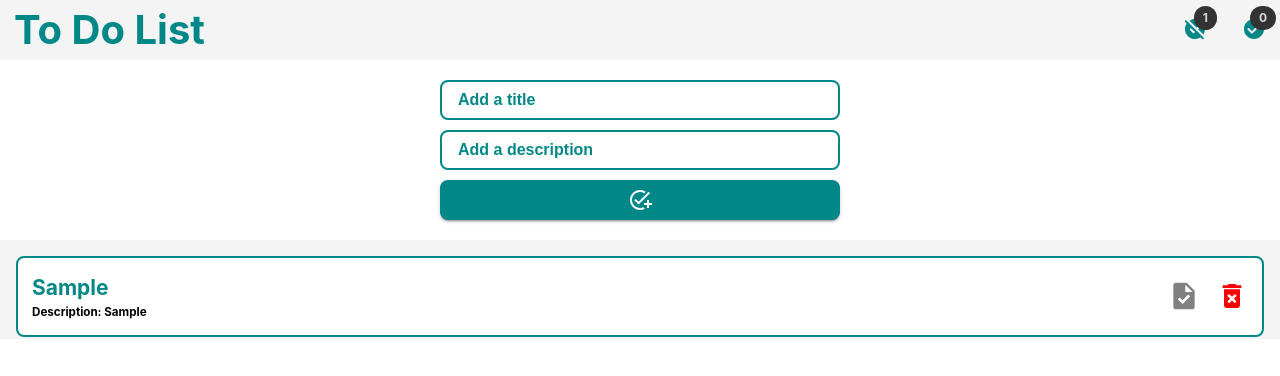
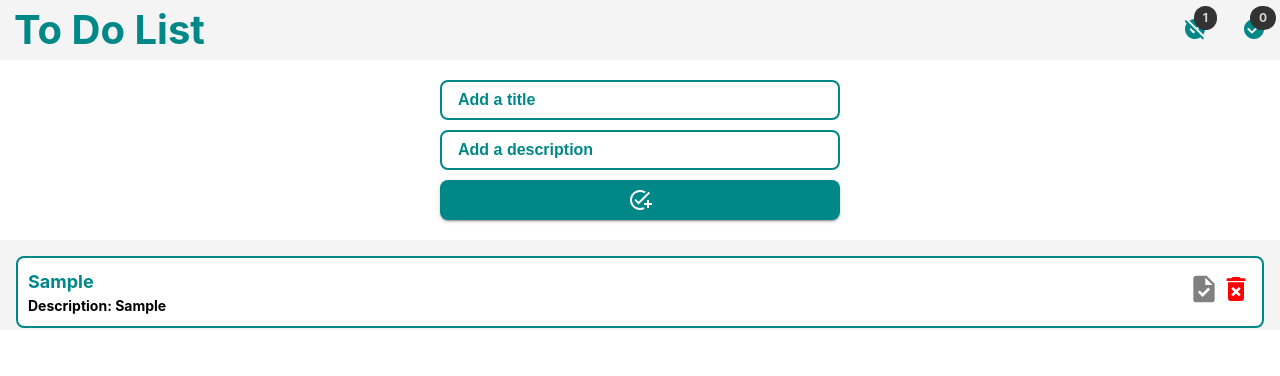
Before and after one commit to HajerMhimdi/my-todo-list, a React (Vite) app: page / in a window 1280 px wide. Both pictures are taken after typing "Sample", "Sample" into the empty fields and a click on the button "Add New Task". Shown: the top 376 px of the page. Built offline with nearby package versions, Linux system fonts and the light colour scheme.

Commit message:
tiny changes

```diff
--- a/src/components/header/style.css
+++ b/src/components/header/style.css
@@ -1,7 +1,7 @@
 .header {
   background: #f4f4f4;
   display: flex;
-  align-items: center;  /* Use center instead of normal */
+  align-items: center;
   justify-content: space-between;
   height: 100px;
   color: #008787;
@@ -12,7 +12,7 @@
 
 .toDoTitle {
   color: #008787;
-  font-size: 2.5rem;  /* Adjust size for better scaling */
+  font-size: 2.5rem;
   font-weight: bold;
 }
 
@@ -27,7 +27,8 @@
   display: inline-block;
 }
 
-.createTasks, .completeTask {
+.createTasks,
+.completeTask {
   font-size: 40px;
 }
 
@@ -51,16 +52,13 @@
   font-weight: bold;
 }
 
-/* Media Queries for Responsive Design */
 @media (max-width: 1200px) {
-
   .toDoTitle {
     font-size: 2.25rem;
   }
 }
 
 @media (max-width: 992px) {
-
   .toDoTitle {
     font-size: 2rem;
   }
@@ -72,31 +70,24 @@
     font-size: xx-large;
 
   }
+
   .toDoTitle {
     font-size: 1.75rem;
   }
+
   .notification {
-
     font-size: xx-large;
-
   }
 
   .completedText {
-
     font-size: xx-large;
-
   }
-
-
 }
 
 @media (max-width: 576px) {
-
   .toDoTitle {
     font-size: 1.5rem;
   }
-
-
 }
 
 .header span {
--- a/src/components/task/Task.jsx
+++ b/src/components/task/Task.jsx
@@ -1,23 +1,28 @@
-import React from 'react'
+import React from 'react';
 import TaskIcon from '@mui/icons-material/Task';
 import DeleteForeverIcon from '@mui/icons-material/DeleteForever';
 import Tooltip from '@mui/material/Tooltip';
 
-import './style.css'
+import './style.css';
 
 
 function Task({ task, onDelete, onComplete }) {
+
+  const truncateText = (text, maxLength) => {
+    return text.length > maxLength ? `${text.substring(0, maxLength)}...` : text;
+  };
+
   return (
-
     <div className={`task ${task.isCompleted ? 'task-completed' : ''}`}>
-      <p className={task.isCompleted ? 'textCompleted' : ''}>
-        <div className='rowDirection'>
-          <h2 className="titleStyle">{task.title}</h2>
+      <div className="task-content">
+        <div className="rowDirection">
+          <h2 className="titleStyle"> {truncateText(task.title, 50)}</h2>
         </div>
-        <div className='rowDirection'>
-          <h5 >Description: {task.description}</h5>
+        <div className="rowDirection">
+          <h5 className="descriptionStyle">Description: {truncateText(task.description, 100)}</h5>
         </div>
-      </p>
+      </div>
+      <div className="task-actions">
         {task.isCompleted ? (
           <Tooltip title={'Uncheck Task'}>
             <TaskIcon className='checkedButton' onClick={() => onComplete(task.id)} />
@@ -31,8 +36,7 @@ function Task({ task, onDelete, onComplete }) {
           <DeleteForeverIcon className="deleteButton" onClick={() => onDelete(task.id)} />
         </Tooltip>
       </div>
-
-
+    </div>
   )
 
 }
--- a/src/components/task/style.css
+++ b/src/components/task/style.css
@@ -4,46 +4,36 @@
   align-items: flex-start;
   background: #ffffff;
   border: 2px solid #008787;
-  padding: 14px;
+  padding: 10px;
   border-radius: 8px;
-  gap: 1rem;}
+  gap: 10px;
+}
 
 .task-completed {
-  background: #d9d9d9;
+  background: #d4d4d4;
 }
 
 .task-content {
   width: 100%;
 }
 
-.task-actions {
-  display: flex;
-  justify-content: flex-end;
-  gap: 1rem;
-  width: 100%;
+.titleStyle {
+  font-size: 18px;
+  color: #008787;
+  margin: 0;
+  white-space: nowrap;
+  overflow: hidden;
+  text-overflow: ellipsis;
 }
 
-.rowDirection {
-  display: flex;
-  flex-direction: row;
-  align-items: center;
-  gap: 20px;
-}
-
-.titleStyle{
-  display: contents;
-  color: #008787;
-
-}
-
-
-.task p {
+.descriptionStyle {
   font-size: 14px;
   color: #000000;
-  margin-right: auto;
-  font-size: 14px !important;
+  margin: 0;
+  white-space: nowrap;
+  overflow: hidden;
+  text-overflow: ellipsis;
 }
-
 
 .checkedButton {
   font-size: xx-large !important;
@@ -62,12 +52,11 @@
 
 @media (hover: none) {
   .css-sghohy-MuiButtonBase-root-MuiButton-root:hover {
-      background-color: #008787;
+    background-color: #008787;
   }
 }
 
-/* Media Queries for Responsiveness */
-@media (min-width: 600px) {
+@media (min-width: 1100px) {
   .task {
     flex-direction: row;
     align-items: center;
--- a/src/components/todoForm/style.css
+++ b/src/components/todoForm/style.css
@@ -13,14 +13,15 @@
   max-width: 400px;
 }
 
-.title-section, .description-section {
+.title-section,
+.description-section {
   display: flex;
   flex-direction: column;
 }
 
 .addTask input {
   height: 40px;
-  color: #008787;
+  color: #000000;
   background: #ffffff;
   border: 2px solid #008787;
   border-radius: 8px;
@@ -61,7 +62,8 @@
 @media (min-width: 768px) {
 
 
-  .title-section, .description-section {
+  .title-section,
+  .description-section {
     flex: 1;
     margin-right: 10px;
   }
@@ -74,7 +76,8 @@
     width: 100%;
   }
 
-  .title-section, .description-section {
+  .title-section,
+  .description-section {
     margin-right: 0;
   }
 
--- a/src/components/todoList/style.css
+++ b/src/components/todoList/style.css
@@ -6,12 +6,12 @@
     overflow-y: auto;
     padding: 16px;
     position: relative;
-    max-height: 210px;
+    max-height: 330px;
     padding-bottom: 2px;
     gap: 8px;
   }
 
-  .emptyTasks{
+  .emptyTasks {
     font-size: xx-large;
     align-items: center;
     justify-content: center;
@@ -25,5 +25,4 @@
       font-size: 1.3rem;
     }
 
-
   }
```
Also changed, not shown: src/App.jsx (+8 -18 lines), src/components/header/heading.jsx (+2 -13 lines), src/components/todoForm/index.jsx (+8 -8 lines), src/components/todoList/TasksList.jsx (+2 -5 lines). Lines whose indentation alone changed are shown as unchanged.
